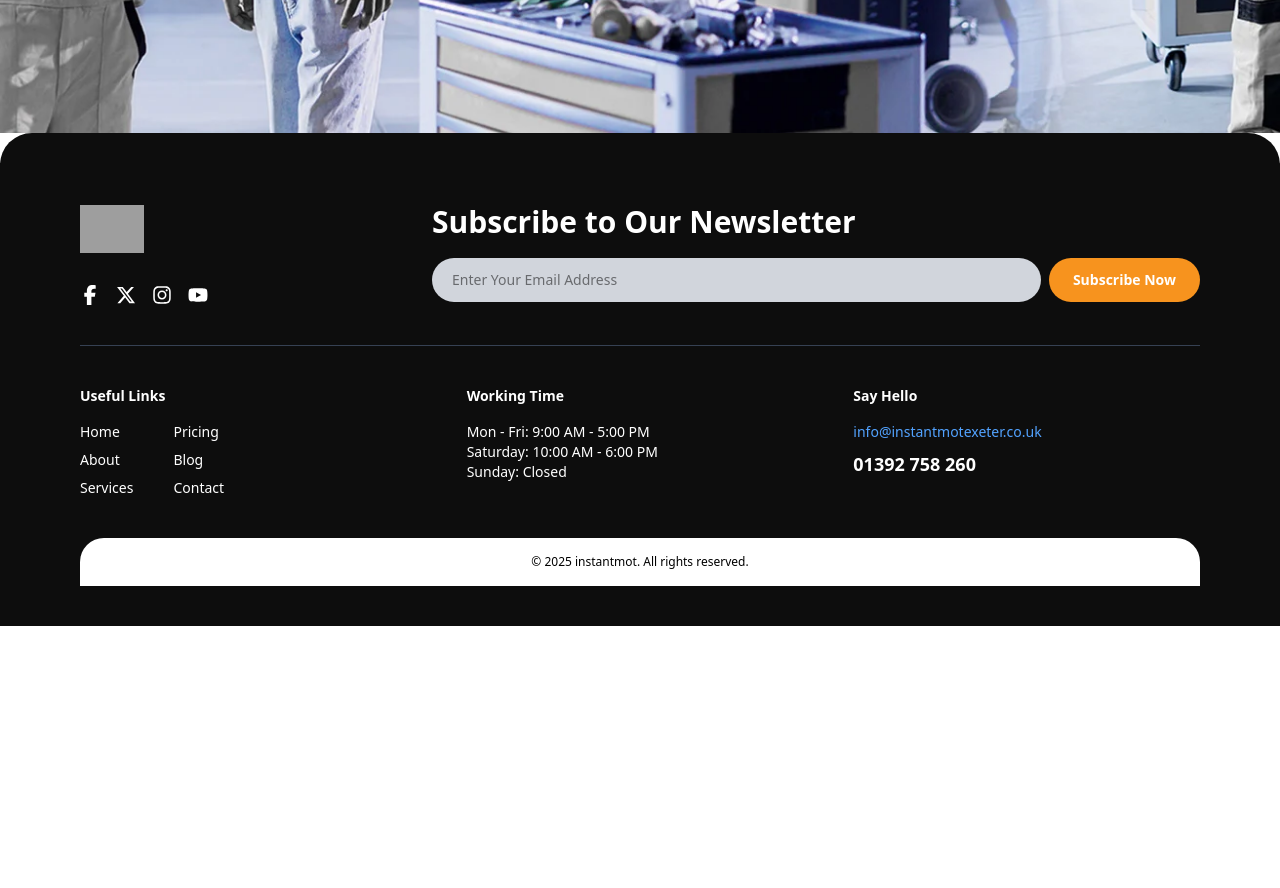
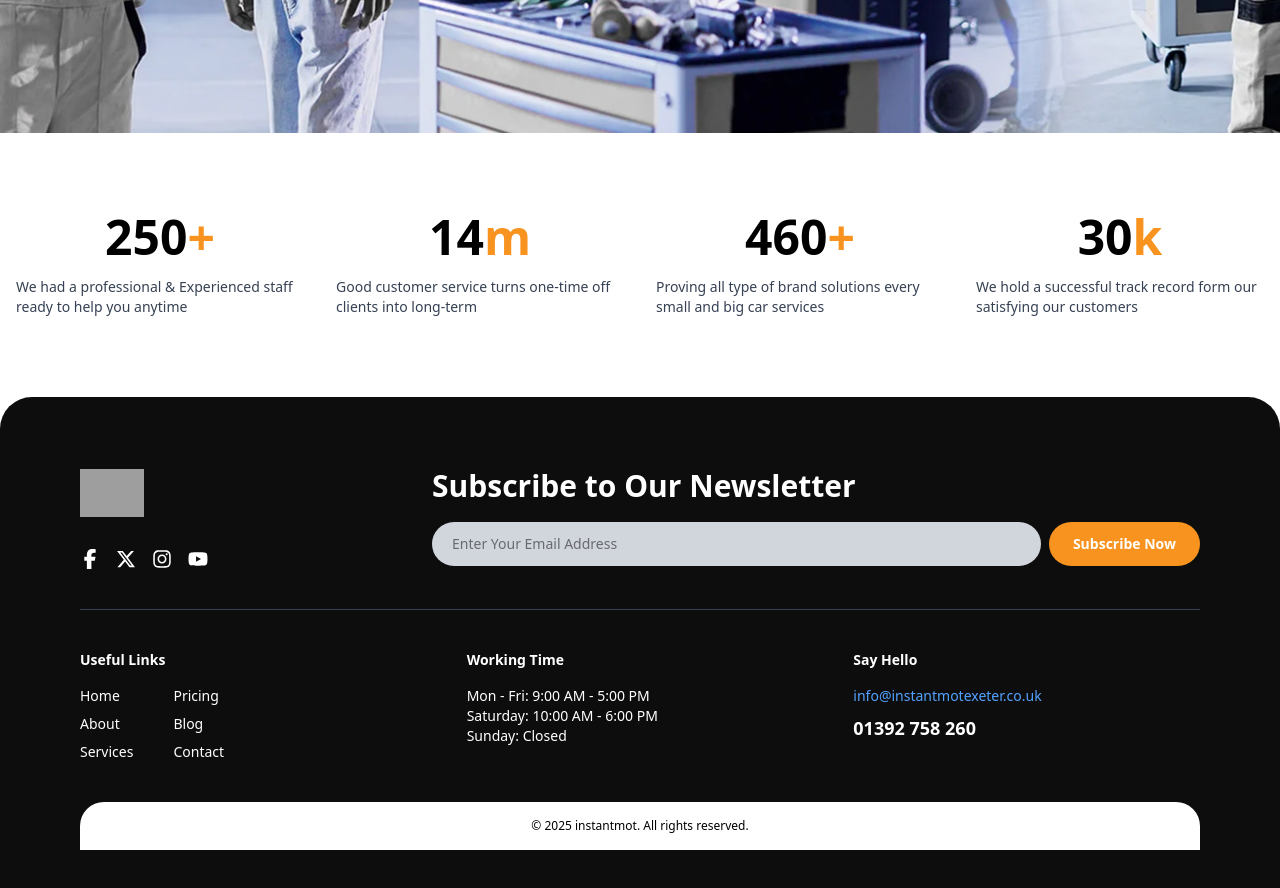
Before and after one commit to TheMakDev/karfix, a React (Vite) app: page / in a window 1280 px wide. Shown: the part 3140-4028 px from the top of the page. Before the commit the page ends 3766 px from the top, so only its background shows below. Built offline with nearby package versions, Linux system fonts and the light colour scheme; grey boxes are pictures that could not be loaded.

Commit message:
new commit

```diff
--- a/package.json
+++ b/package.json
@@ -13,8 +13,10 @@
     "@tailwindcss/vite": "^4.1.6",
     "lucide-react": "^0.511.0",
     "react": "^19.1.0",
+    "react-countup": "^6.5.3",
     "react-dom": "^19.1.0",
     "react-icons": "^5.5.0",
+    "react-intersection-observer": "^9.16.0",
     "react-router": "^7.6.0",
     "react-router-dom": "^7.6.0",
     "tailwindcss": "^4.1.6"
--- /dev/null
+++ b/src/Component/Counter.jsx
@@ -0,0 +1,65 @@
+import React, { useState } from "react";
+import CountUp from "react-countup";
+import { useInView } from "react-intersection-observer";
+
+const stats = [
+  {
+    id: 1,
+    number: 250,
+    letter: "+",
+    description: "We had a professional & Experienced staff ready to help you anytime",
+  },
+  {
+    id: 2,
+    number: 14,
+    letter: "m",
+    description: "Good customer service turns one-time off clients into long-term",
+  },
+  {
+    id: 3,
+    number: 460,
+    letter: "+",
+    description: "Proving all type of brand solutions every small and big car services",
+  },
+  {
+    id: 4,
+    number: 30,
+    letter: "k",
+    description: "We hold a successful track record form our satisfying our customers",
+  },
+];
+
+const Counter = () => {
+  const [ref, inView] = useInView({
+    triggerOnce: false,
+    threshold: 0.4,
+  });
+
+  return (
+    <div ref={ref} className="py-20 bg-white">
+      <div className="grid grid-cols-1 md:grid-cols-4 gap-8 text-center max-w-7xl mx-auto px-4">
+        {stats.map((stat) => (
+          <div key={stat.id}>
+            <h2 className="text-5xl font-bold">
+              {inView ? (
+                <CountUp
+                  key={`${stat.id}-${inView}`}
+                  end={stat.number}
+                  duration={2}
+                />
+              ) : (
+                0
+              )}
+              <span className="text-[#f7931e]">{stat.letter}</span>
+            </h2>
+            <p className="mt-4 text-gray-700 text-sm max-w-xs mx-auto text-left">
+              {stat.description}
+            </p>
+          </div>
+        ))}
+      </div>
+    </div>
+  );
+};
+
+export default Counter;
--- a/src/Pages/Home.jsx
+++ b/src/Pages/Home.jsx
@@ -4,6 +4,7 @@ import Profession from '../Component/Profession';
 import Services from '../Component/Services';
 import ChooseUs from '../Component/chooseUs';
 import Story from '../Component/Story';
+import Counter from '../Component/Counter';
 
 const Home = () => {
   return (
@@ -13,6 +14,7 @@ const Home = () => {
       <ChooseUs/>
       <Services/>
       <Story/>
+      <Counter/>
     </div>
   );
 };
```
Also changed, not shown: 1 other file (tests, documents, lock files or other folders).
